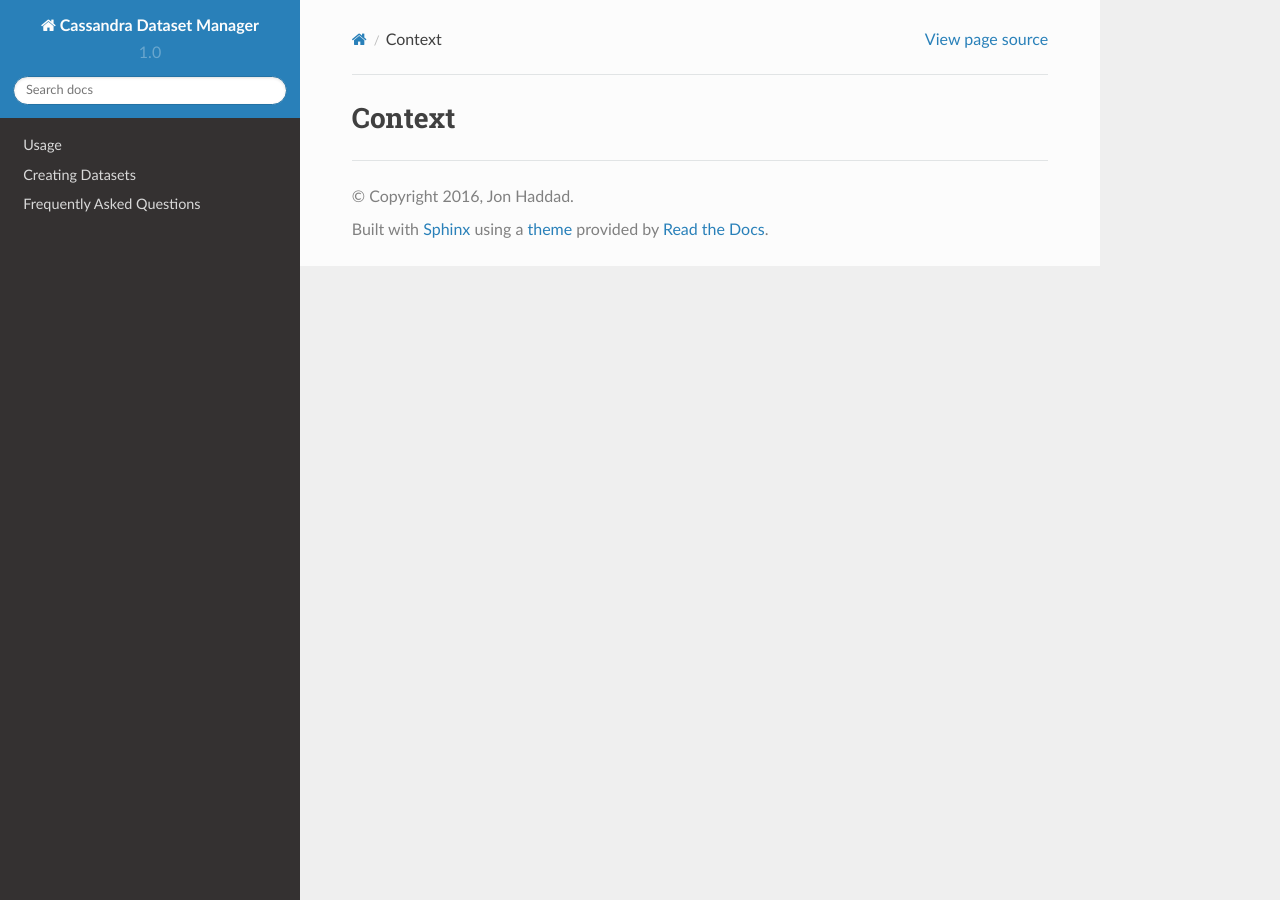
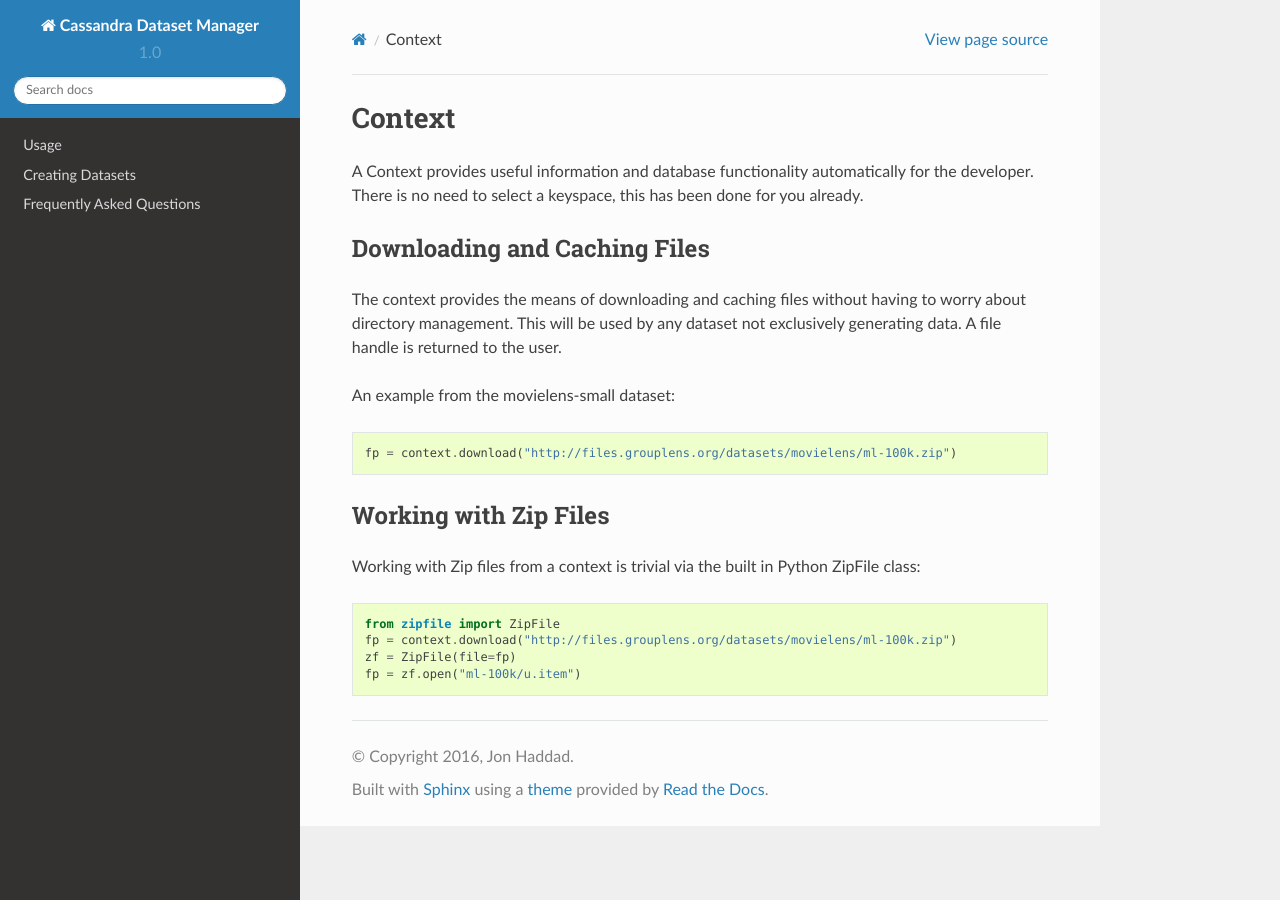
Before and after one commit to riptano/cdm, a Sphinx documentation site: the page built from docs/context.rst, in a window 1280 px wide. Built offline with Sphinx 7.4.7 and the Read the Docs theme 2.0.0, drawn with Linux system fonts in a browser that asks for light colours.

Commit message:
elaborating on context

```diff
--- a/docs/context.rst
+++ b/docs/context.rst
@@ -1,2 +1,25 @@
 Context
 =======
+
+A Context provides useful information and database functionality automatically for the developer.  There is no need to select a keyspace, this has been done for you already.
+
+
+Downloading and Caching Files
+------------------------------
+
+The context provides the means of downloading and caching files without having to worry about directory management.  This will be used by any dataset not exclusively generating data.  A file handle is returned to the user.
+
+An example from the movielens-small dataset::
+
+    fp = context.download("http://files.grouplens.org/datasets/movielens/ml-100k.zip")
+
+
+Working with Zip Files
+------------------------
+
+Working with Zip files from a context is trivial via the built in Python ZipFile class::
+
+    from zipfile import ZipFile
+    fp = context.download("http://files.grouplens.org/datasets/movielens/ml-100k.zip")
+    zf = ZipFile(file=fp)
+    fp = zf.open("ml-100k/u.item")
```
